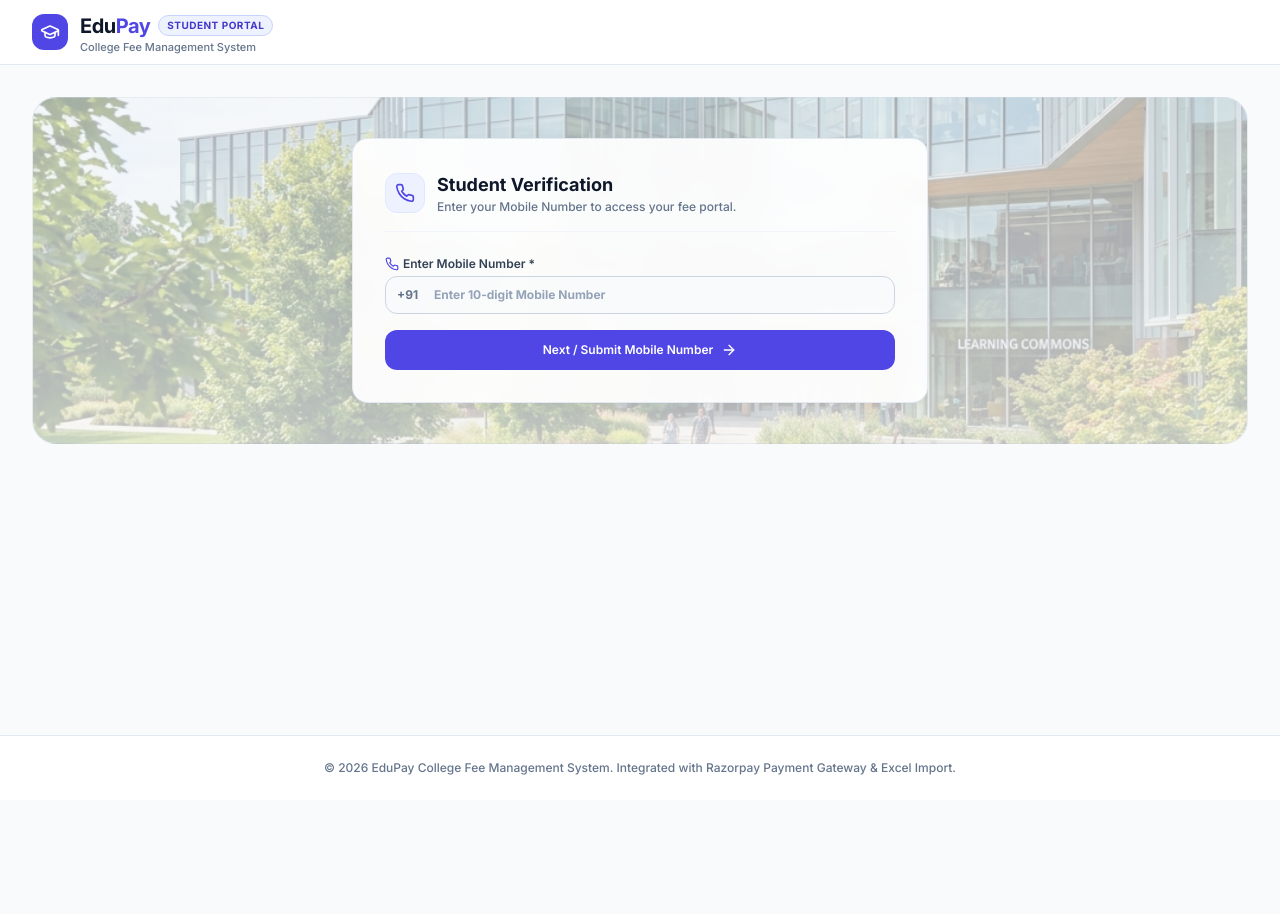
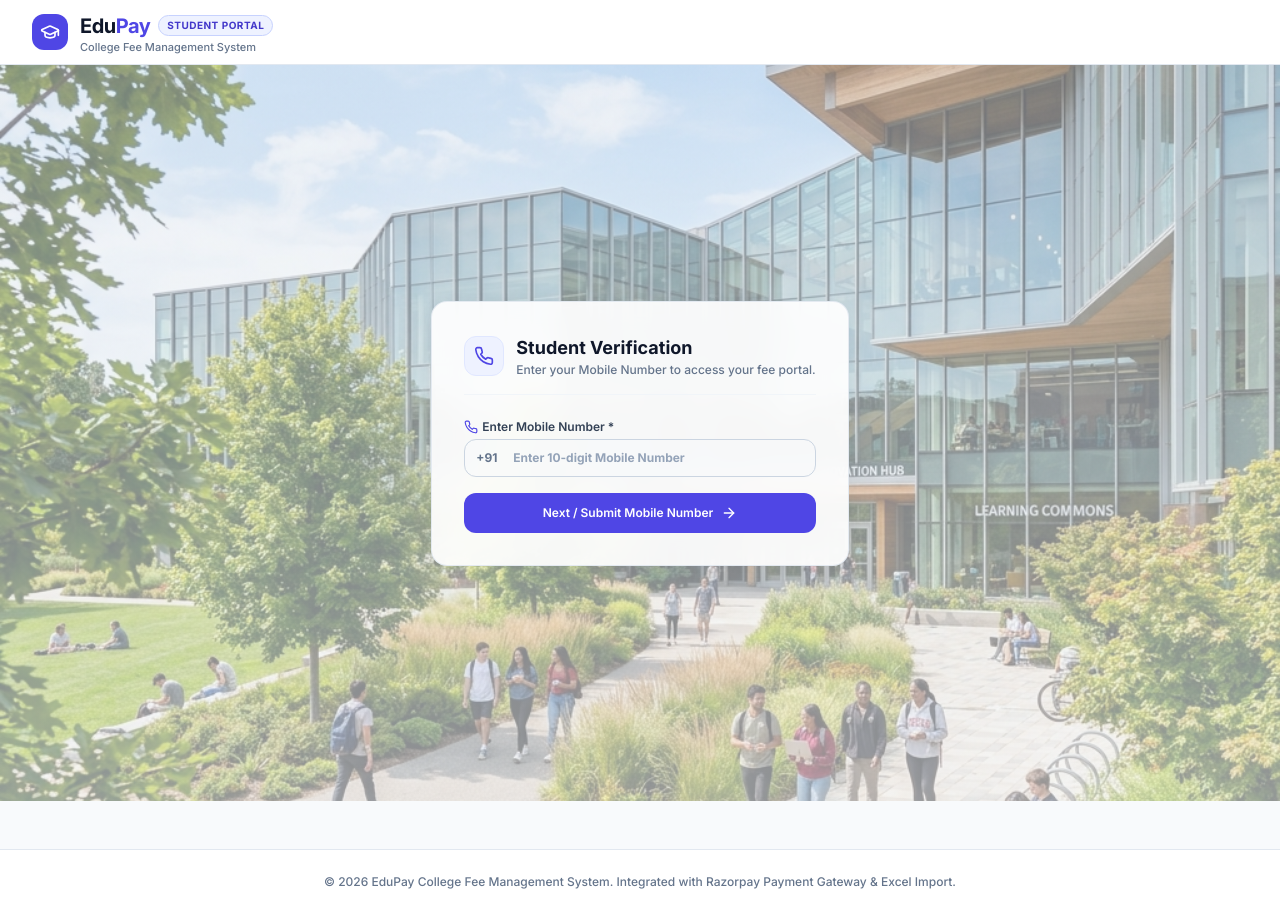
Before and after one commit to sakshimohite2909-spec/fees, a React (Vite) app: page / in a window 1280 px wide. Before the commit the page ends 800 px from the top, so only its background shows below. Built offline with nearby package versions, Linux system fonts and the light colour scheme.

Commit message:
Make home page background image full screen size edge-to-edge

```diff
--- a/src/components/StudentDashboard.jsx
+++ b/src/components/StudentDashboard.jsx
@@ -219,11 +219,11 @@ export default function StudentDashboard({
   return (
     <div className="space-y-8 animate-slide-up">
 
-      {/* 🏠 HOME PAGE LANDING / VERIFICATION SECTION (Background Image only on Home Page) */}
+      {/* 🏠 HOME PAGE LANDING / VERIFICATION SECTION (Full Size Background Image on Home Page) */}
       {(step === 'mobile' || step === 'confirm-course' || step === 'new-student') && (
         <div
-          className="py-6 sm:py-10 px-3 sm:px-6 rounded-3xl bg-cover bg-center bg-no-repeat border border-slate-200/80 shadow-xs"
-          style={{ backgroundImage: `linear-gradient(to bottom, rgba(241, 245, 249, 0.65), rgba(248, 250, 252, 0.75)), url('/college-bg.png')` }}
+          className="-mx-3 sm:-mx-6 lg:-mx-8 -my-4 sm:-my-8 min-h-[calc(100vh-4rem)] flex items-center justify-center p-4 sm:p-8 bg-cover bg-center bg-no-repeat bg-fixed"
+          style={{ backgroundImage: `linear-gradient(to bottom, rgba(226, 232, 240, 0.50), rgba(241, 245, 249, 0.60)), url('/college-bg.png')` }}
         >
           {/* 📱 STEP 1: MOBILE NUMBER SEARCH INPUT */}
           {step === 'mobile' && (
```
